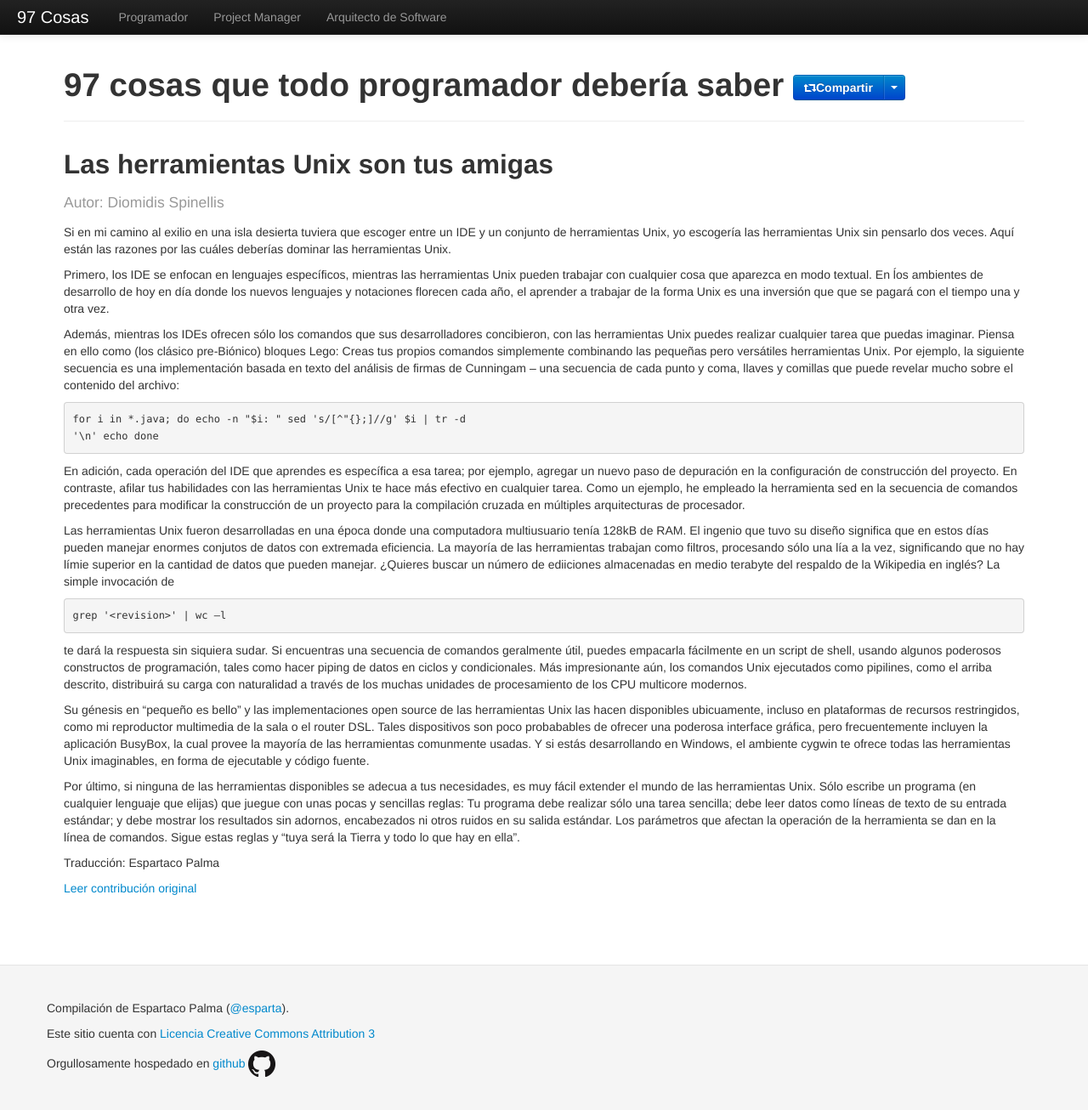
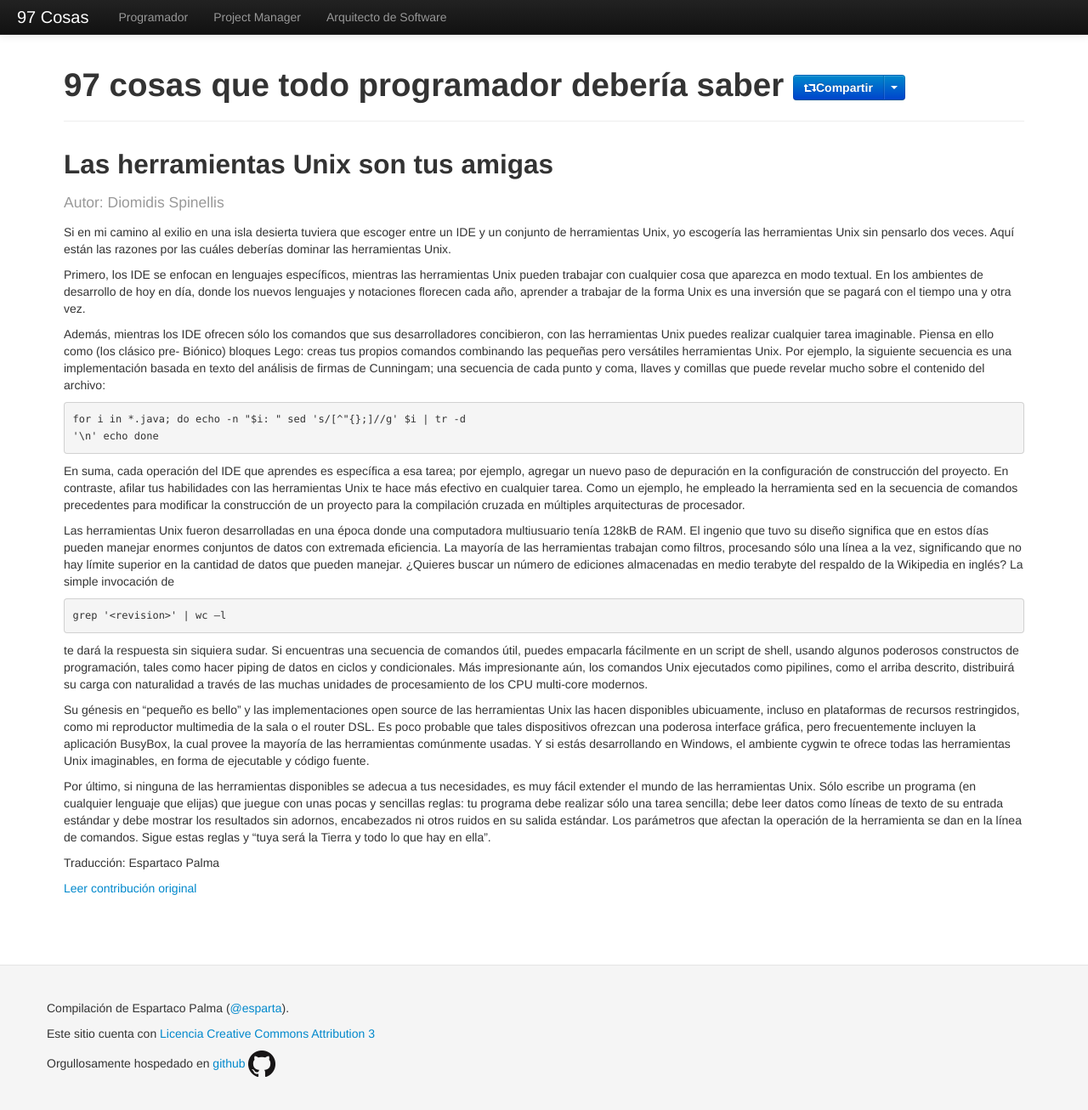
Before and after one commit to esparta/97cosas, a Jekyll site: the page built from programador/herramientas-unix-amigas.md, in a window 1280 px wide and 1308 px high. Shown: the whole window at 85% size. Built offline with Jekyll 4.4.1, drawn with Linux system fonts in a browser that asks for light colours; comment, search, counter and statistics services are not loaded.

Commit message:
Spelling corrections on herramientas-unix-amigas

```diff
--- a/programador/herramientas-unix-amigas.md
+++ b/programador/herramientas-unix-amigas.md
@@ -14,68 +14,67 @@ deberías dominar las herramientas Unix.
 
 Primero, los IDE se enfocan en lenguajes específicos, mientras las
 herramientas Unix pueden trabajar con cualquier cosa que aparezca en
-modo textual. En ĺos ambientes de desarrollo de hoy en día donde los
-nuevos lenguajes y notaciones florecen cada año, el aprender a trabajar
-de la forma Unix es una inversión que que se pagará con el tiempo una y
-otra vez.
+modo textual. En los ambientes de desarrollo de hoy en día, donde los
+nuevos lenguajes y notaciones florecen cada año, aprender a trabajar de
+la forma Unix es una inversión que se pagará con el tiempo una y otra
+vez.
 
-
-Además, mientras los IDEs ofrecen sólo los comandos que sus
+Además, mientras los IDE ofrecen sólo los comandos que sus
 desarrolladores concibieron, con las herramientas Unix puedes realizar
-cualquier tarea que puedas imaginar. Piensa en ello como (los clásico
-pre-Biónico) bloques Lego: Creas tus propios comandos simplemente
-combinando las pequeñas pero versátiles herramientas Unix. Por ejemplo,
-la siguiente secuencia es una implementación basada en texto del
-análisis de firmas de Cunningam -- una secuencia de cada punto y coma,
-llaves y comillas que puede revelar mucho sobre el contenido del
-archivo:
+cualquier tarea imaginable. Piensa en ello como (los clásico pre-
+Biónico) bloques Lego: creas tus propios comandos combinando las
+pequeñas pero versátiles herramientas Unix. Por ejemplo, la siguiente
+secuencia es una implementación basada en texto del análisis de firmas
+de Cunningam; una secuencia de cada punto y coma, llaves y comillas que
+puede revelar mucho sobre el contenido del archivo:
 
     for i in *.java; do echo -n "$i: " sed 's/[^"{};]//g' $i | tr -d
     '\n' echo done
 
-En adición, cada operación del IDE que aprendes es específica a esa
-tarea; por ejemplo, agregar un nuevo paso de depuración en la
-configuración de construcción del proyecto. En contraste, afilar tus
-habilidades con las herramientas Unix te hace más efectivo en cualquier
-tarea. Como un ejemplo, he empleado la herramienta sed en la secuencia
-de comandos precedentes para modificar la construcción de un proyecto
-para la compilación cruzada en múltiples arquitecturas de procesador.
+En suma, cada operación del IDE que aprendes es específica a esa tarea;
+por ejemplo, agregar un nuevo paso de depuración en la configuración de
+construcción del proyecto. En contraste, afilar tus habilidades con las
+herramientas Unix te hace más efectivo en cualquier tarea. Como un
+ejemplo, he empleado la herramienta sed en la secuencia de comandos
+precedentes para modificar la construcción de un proyecto para la
+compilación cruzada en múltiples arquitecturas de procesador.
 
 Las herramientas Unix fueron desarrolladas en una época donde una
 computadora multiusuario tenía 128kB de RAM. El ingenio que tuvo su
-diseño significa que en estos días pueden manejar enormes conjutos de
+diseño significa que en estos días pueden manejar enormes conjuntos de
 datos con extremada eficiencia. La mayoría de las herramientas trabajan
-como filtros, procesando sólo una lía a la vez, significando que no hay
-límie superior en la cantidad de datos que pueden manejar. ¿Quieres
-buscar un número de ediiciones almacenadas en medio terabyte del
-respaldo de la Wikipedia en inglés? La simple invocación de
+como filtros, procesando sólo una línea a la vez, significando que no
+hay límite superior en la cantidad de datos que pueden manejar. ¿Quieres
+buscar un número de ediciones almacenadas en medio terabyte del respaldo
+de la Wikipedia en inglés? La simple invocación de
+
 
     grep '<revision>' | wc –l
 
 te dará la respuesta sin siquiera sudar. Si encuentras una secuencia de
-comandos geralmente útil, puedes empacarla fácilmente en un script de
-shell, usando algunos poderosos constructos de programación, tales como
-hacer piping de datos en ciclos y condicionales. Más impresionante aún,
-los comandos Unix ejecutados como pipilines, como el arriba descrito,
-distribuirá su carga con naturalidad a través de los muchas unidades de
-procesamiento de los CPU multicore modernos.
+comandos útil, puedes empacarla fácilmente en un script de shell, usando
+algunos poderosos constructos de programación, tales como hacer piping
+de datos en ciclos y condicionales. Más impresionante aún, los comandos
+Unix ejecutados como pipilines, como el arriba descrito, distribuirá su
+carga con naturalidad a través de las muchas unidades de procesamiento
+de los CPU multi-core modernos.
 
-Su génesis en "pequeño es bello" y las implementaciones open source de
+Su génesis en “pequeño es bello” y las implementaciones open source de
 las herramientas Unix las hacen disponibles ubicuamente, incluso en
 plataformas de recursos restringidos, como mi reproductor multimedia de
-la sala o el router DSL. Tales dispositivos son poco probabables de
-ofrecer una poderosa interface gráfica, pero frecuentemente incluyen la
+la sala o el router DSL. Es poco probable que tales dispositivos
+ofrezcan una poderosa interface gráfica, pero frecuentemente incluyen la
 aplicación BusyBox, la cual provee la mayoría de las herramientas
-comunmente usadas. Y si estás desarrollando en Windows, el ambiente
+comúnmente usadas. Y si estás desarrollando en Windows, el ambiente
 cygwin te ofrece todas las herramientas Unix imaginables, en forma de
 ejecutable y código fuente.
 
 Por último, si ninguna de las herramientas disponibles se adecua a tus
 necesidades, es muy fácil extender el mundo de las herramientas Unix.
-Sólo escribe un programa (en cualquier lenguaje que elijas)  que juegue
-con unas pocas y sencillas reglas: Tu programa debe realizar sólo una
+Sólo escribe un programa (en cualquier lenguaje que elijas) que juegue
+con unas pocas y sencillas reglas: tu programa debe realizar sólo una
 tarea sencilla; debe leer datos como líneas de texto de su entrada
-estándar; y debe mostrar los resultados sin adornos, encabezados ni
-otros ruidos en su salida estándar. Los parámetros que afectan la
-operación de la herramienta se dan en la línea de comandos. Sigue estas
-reglas y "tuya será la Tierra y todo lo que hay en ella".
+estándar y debe mostrar los resultados sin adornos, encabezados ni otros
+ruidos en su salida estándar. Los parámetros que afectan la operación de
+la herramienta se dan en la línea de comandos. Sigue estas reglas y
+“tuya será la Tierra y todo lo que hay en ella”.
```
